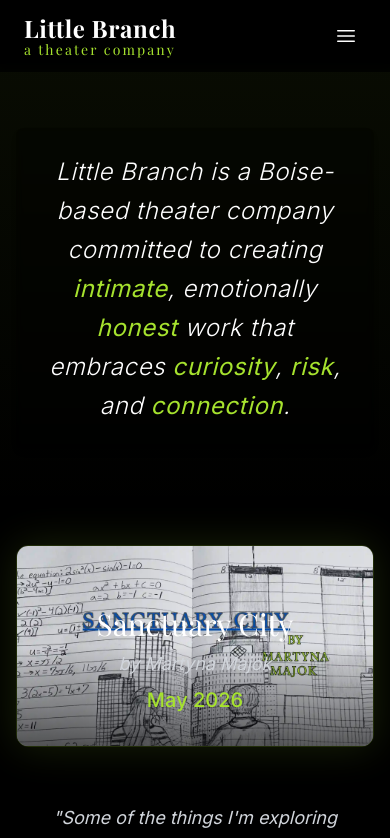
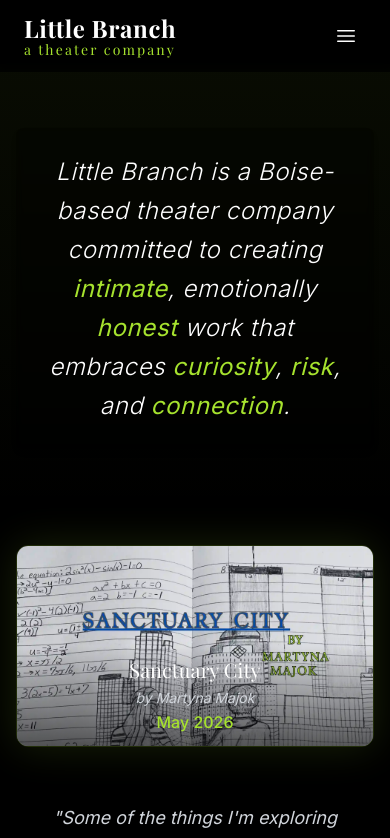
Before and after one commit to gzambran/littleBranchTheater, a Next.js app: page / in a window 390 px wide. Shown: the top 838 px of the page. Built offline with nearby package versions, Linux system fonts and the light colour scheme; a web font is replaced by a local one.

Commit message:
Homepage Mobile
Altered overlay text on hero image for better readability on mobile

```diff
--- a/src/app/page.tsx
+++ b/src/app/page.tsx
@@ -49,21 +49,21 @@ export default function Home() {
                   {/* Lighter Gradient Overlay for Text */}
                   <div className="absolute inset-0 bg-gradient-to-t from-black/60 via-transparent to-transparent"></div>
 
-                  {/* Production Info Overlay */}
-                  <div className="absolute bottom-0 left-0 right-0 p-8">
+             {/* Production Info Overlay */}
+                  <div className="absolute bottom-0 left-0 right-0 p-3 md:p-8">
                     <motion.div
                       initial={{ opacity: 0, y: 20 }}
                       animate={{ opacity: 1, y: 0 }}
                       transition={{ duration: 0.7, delay: 0.3 }}
                       className="text-center"
                     >
-                      <h2 className="font-display text-3xl md:text-4xl text-white mb-2 group-hover:text-accent transition-colors">
+                      <h2 className="font-display text-xl md:text-4xl text-white mb-1 md:mb-2 group-hover:text-accent transition-colors">
                         Sanctuary City
                       </h2>
-                      <p className="text-gray-300 text-lg italic mb-2">
+                      <p className="text-gray-300 text-sm md:text-lg italic mb-0.5 md:mb-2">
                         by Martyna Majok
                       </p>
-                      <p className="text-accent text-xl font-medium">
+                      <p className="text-accent text-base md:text-xl font-medium">
                         May 2026
                       </p>
                     </motion.div>
```
